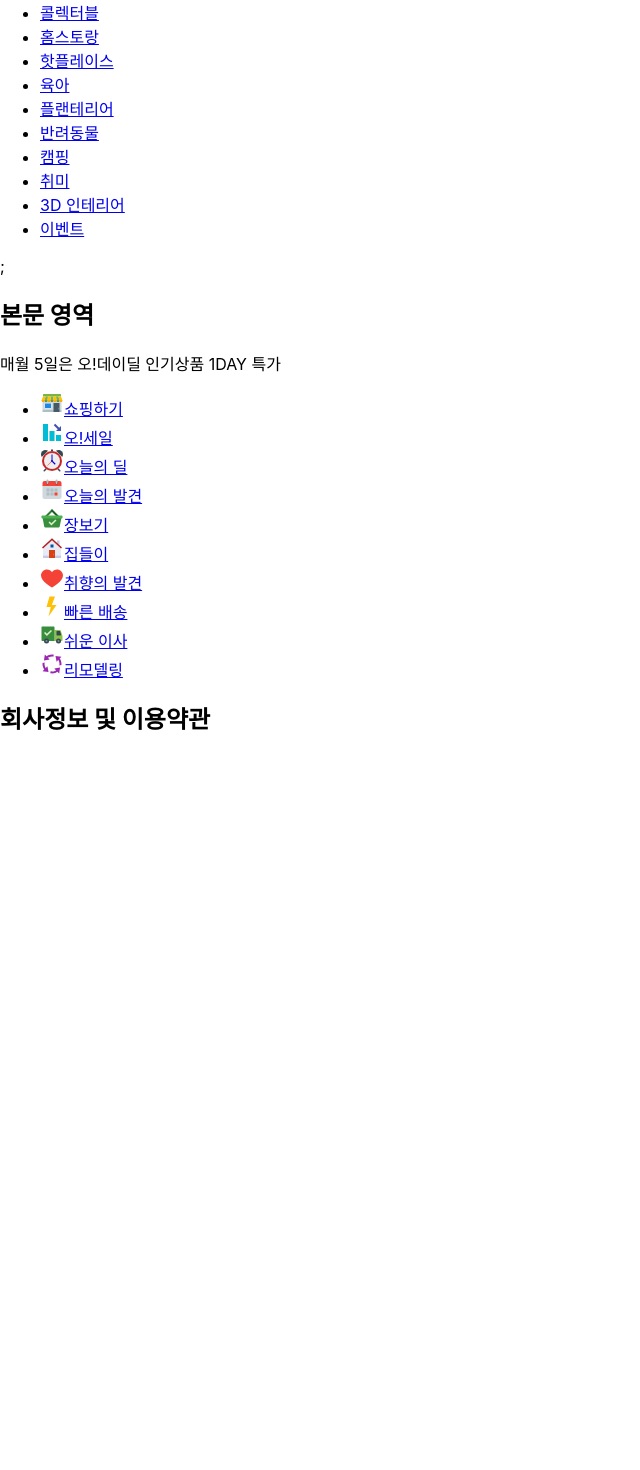
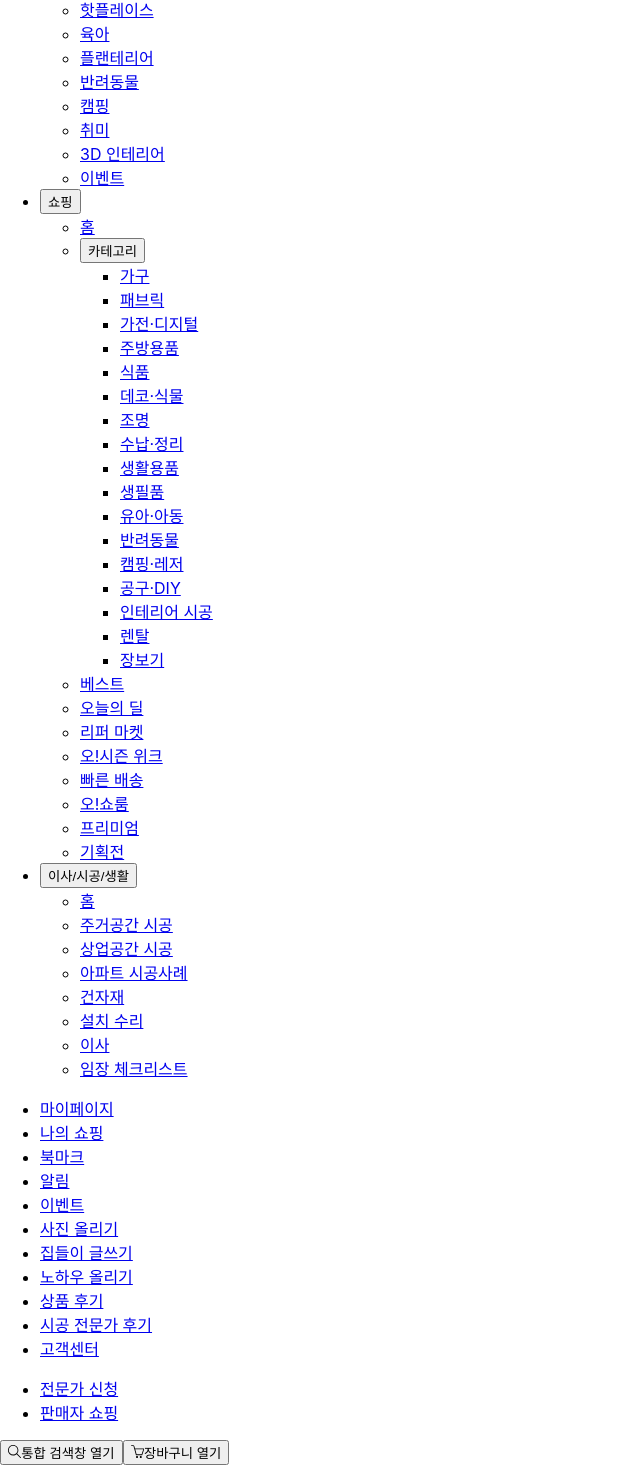
Before and after one commit to github-denver/frontend.react.market, a React (Create React App) app: page / in a window 1280 px wide. Shown: the part 414-1884 px from the top of the page, without its empty margins (0-640 px from the left). Before the commit the page ends 1169 px from the top, so only its background shows below. Built offline with nearby package versions, Linux system fonts and the light colour scheme.

Commit message:
no message

```diff
--- a/src/components/form/login/index.js
+++ b/src/components/form/login/index.js
@@ -1,5 +1,6 @@
 import React from "react";
 import { Link } from "react-router-dom";
+import HgroupComponent from "@/components/hgroup";
 
 const FormLoginComponent = ({
   formData,
@@ -8,6 +9,11 @@ const FormLoginComponent = ({
   onLoginSubmit,
 }) => {
   return (
+    <>
+      <HgroupComponent
+        attribute={{ level: 3, title: "로그인", invisible: true }}
+      />
+
       <form onSubmit={onLoginSubmit}>
         <fieldset>
           <legend className="invisible">로그인 영역</legend>
@@ -47,10 +53,30 @@ const FormLoginComponent = ({
           <button type="submit">
             <span>로그인</span>
           </button>
-
-        <Link to="/">홈으로</Link>
         </fieldset>
       </form>
+
+      <ul>
+        <li>
+          <Link to="/">비밀번호 재설정</Link>
+        </li>
+        <li>
+          <Link to="/member/register">회원가입</Link>
+        </li>
+      </ul>
+
+      <p>SNS 계정으로 간편하게 회원가입하세요.</p>
+      <ul>
+        <li>
+          <Link to="/">네이버 로그인</Link>
+        </li>
+        <li>
+          <Link to="/">카카오 로그인</Link>
+        </li>
+      </ul>
+
+      <Link to="/">로그인에 문제가 있으신가요?</Link>
+    </>
   );
 };
 
--- a/src/components/header/index.js
+++ b/src/components/header/index.js
@@ -1,15 +1,14 @@
 import React from "react";
 import styled from "styled-components";
 import { Link } from "react-router-dom";
-import { SlMenu, SlMagnifier } from "react-icons/sl";
-
-import HgroupComponent from "@/components/hgroup";
+import { SlMenu, SlMagnifier, SlBasket } from "react-icons/sl";
 import UtilityComponent from "@/components/utility";
 import NavigationComponent from "@/components/navigation";
 
 const StyledHeader = styled.header``;
 const StyledHamburger = styled.button``;
 const StyledSearch = styled.button``;
+const StyledBasket = styled.button``;
 
 const HeaderComponent = ({ attribute }) => {
   const { minimal, user, handleLogoutClick } = attribute;
@@ -22,21 +21,21 @@ const HeaderComponent = ({ attribute }) => {
 
           {minimal && (
             <>
-              <span>X</span>
+              {/* <span>X</span>
               <Link to={{ pathname: `https://naver.com` }} target="_blank">
                 덴버월드
-              </Link>
+              </Link> */}
             </>
           )}
         </h1>
 
         {minimal && (
           <>
-            <div>
+            {/* <div>
               <em>
                 이 사이트는 덴버월드 사이트의 아이디와 패스워드가 공유됩니다.
               </em>
-            </div>
+            </div> */}
           </>
         )}
 
@@ -46,14 +45,17 @@ const HeaderComponent = ({ attribute }) => {
               <SlMenu />
               <span>주메뉴 열기</span>
             </StyledHamburger>
-
-            <HgroupComponent attribute={{ title: "로그인 영역" }} />
             <UtilityComponent attribute={{ user, handleLogoutClick }} />
 
             <StyledSearch>
               <SlMagnifier />
               <span>통합 검색창 열기</span>
             </StyledSearch>
+
+            <StyledBasket>
+              <SlBasket />
+              <span>장바구니 열기</span>
+            </StyledBasket>
 
             <NavigationComponent />
           </>
--- a/src/components/thumbnail/index.js
+++ b/src/components/thumbnail/index.js
@@ -1,21 +1,36 @@
 import React from "react";
 import styled from "styled-components";
+import { Link } from "react-router-dom";
 
 const StyledThumbnail = styled.div``;
 
-const ThumbnailComponent = (props) => {
+const ThumbnailComponent = ({ attribute }) => {
+  const { rank, timer, sticker, bookmark, title } = attribute;
+
+  const thumbnailSticker = `${sticker}`;
+  const thumbnailDescription = `${title}`;
+
   return (
-    <StyledThumbnail>
-      <img src="/sample.jpg" alt="" />
+    <>
+      <StyledThumbnail>
+        <Link to="/">
+          <img src="/sample.jpg" alt="" />
 
-      <div>
-        <span>1</span>
-        <span>라벨</span>
-        <span>홍길동</span>
-        <button type="button">북마크</button>
-        <button type="button">좋아요</button>
-      </div>
-    </StyledThumbnail>
+          <span>{rank}순위</span>
+          <span>남은 시간 {timer}</span>
+          <span dangerouslySetInnerHTML={{ __html: thumbnailSticker }}></span>
+          <span>홍길동</span>
+
+          <p dangerouslySetInnerHTML={{ __html: thumbnailDescription }}></p>
+        </Link>
+
+        {bookmark && (
+          <button type="button">
+            <span>북마크</span>
+          </button>
+        )}
+      </StyledThumbnail>
+    </>
   );
 };
 
--- a/src/components/utility/index.js
+++ b/src/components/utility/index.js
@@ -1,6 +1,7 @@
 import React from "react";
 import styled from "styled-components";
 import { Link } from "react-router-dom";
+import NavigationComponent from "@/components/navigation";
 
 const StyledUtility = styled.div``;
 
@@ -10,6 +11,8 @@ const UtilityComponent = ({ attribute }) => {
   return (
     <>
       <StyledUtility>
+        <Link to="/">오늘의 집</Link>
+
         <ul>
           {user ? (
             <>
@@ -33,6 +36,186 @@ const UtilityComponent = ({ attribute }) => {
             </>
           )}
         </ul>
+
+        <ul>
+          <li>
+            <button type="button">
+              <span>커뮤니티</span>
+            </button>
+
+            <NavigationComponent />
+          </li>
+          <li>
+            <button type="button">
+              <span>쇼핑</span>
+            </button>
+
+            <ul>
+              <li>
+                <Link to="/">홈</Link>
+              </li>
+              <li>
+                <button type="button">
+                  <span>카테고리</span>
+                </button>
+                <ul>
+                  <li>
+                    <Link to="/">가구</Link>
+                  </li>
+                  <li>
+                    <Link to="/">패브릭</Link>
+                  </li>
+                  <li>
+                    <Link to="/">가전·디지털</Link>
+                  </li>
+                  <li>
+                    <Link to="/">주방용품</Link>
+                  </li>
+                  <li>
+                    <Link to="/">식품</Link>
+                  </li>
+                  <li>
+                    <Link to="/">데코·식물</Link>
+                  </li>
+                  <li>
+                    <Link to="/">조명</Link>
+                  </li>
+                  <li>
+                    <Link to="/">수납·정리</Link>
+                  </li>
+                  <li>
+                    <Link to="/">생활용품</Link>
+                  </li>
+                  <li>
+                    <Link to="/">생필품</Link>
+                  </li>
+                  <li>
+                    <Link to="/">유아·아동</Link>
+                  </li>
+                  <li>
+                    <Link to="/">반려동물</Link>
+                  </li>
+                  <li>
+                    <Link to="/">캠핑·레저</Link>
+                  </li>
+                  <li>
+                    <Link to="/">공구·DIY</Link>
+                  </li>
+                  <li>
+                    <Link to="/">인테리어 시공</Link>
+                  </li>
+                  <li>
+                    <Link to="/">렌탈</Link>
+                  </li>
+                  <li>
+                    <Link to="/">장보기</Link>
+                  </li>
+                </ul>
+              </li>
+              <li>
+                <Link to="/">베스트</Link>
+              </li>
+              <li>
+                <Link to="/">오늘의 딜</Link>
+              </li>
+              <li>
+                <Link to="/">리퍼 마켓</Link>
+              </li>
+              <li>
+                <Link to="/">오!시즌 위크</Link>
+              </li>
+              <li>
+                <Link to="/">빠른 배송</Link>
+              </li>
+              <li>
+                <Link to="/">오!쇼룸</Link>
+              </li>
+              <li>
+                <Link to="/">프리미엄</Link>
+              </li>
+              <li>
+                <Link to="/">기획전</Link>
+              </li>
+            </ul>
+          </li>
+          <li>
+            <button type="button">
+              <span>이사/시공/생활</span>
+            </button>
+
+            <ul>
+              <li>
+                <Link to="/">홈</Link>
+              </li>
+              <li>
+                <Link to="/">주거공간 시공</Link>
+              </li>
+              <li>
+                <Link to="/">상업공간 시공</Link>
+              </li>
+              <li>
+                <Link to="/">아파트 시공사례</Link>
+              </li>
+              <li>
+                <Link to="/">건자재</Link>
+              </li>
+              <li>
+                <Link to="/">설치 수리</Link>
+              </li>
+              <li>
+                <Link to="/">이사</Link>
+              </li>
+              <li>
+                <Link to="/">임장 체크리스트</Link>
+              </li>
+            </ul>
+          </li>
+        </ul>
+
+        <ul>
+          <li>
+            <Link to="/">마이페이지</Link>
+          </li>
+          <li>
+            <Link to="/">나의 쇼핑</Link>
+          </li>
+          <li>
+            <Link to="/">북마크</Link>
+          </li>
+          <li>
+            <Link to="/">알림</Link>
+          </li>
+          <li>
+            <Link to="/">이벤트</Link>
+          </li>
+          <li>
+            <Link to="/">사진 올리기</Link>
+          </li>
+          <li>
+            <Link to="/">집들이 글쓰기</Link>
+          </li>
+          <li>
+            <Link to="/">노하우 올리기</Link>
+          </li>
+          <li>
+            <Link to="/">상품 후기</Link>
+          </li>
+          <li>
+            <Link to="/">시공 전문가 후기</Link>
+          </li>
+          <li>
+            <Link to="/">고객센터</Link>
+          </li>
+        </ul>
+
+        <ul>
+          <li>
+            <Link to="/">전문가 신청</Link>
+          </li>
+          <li>
+            <Link to="/">판매자 쇼핑</Link>
+          </li>
+        </ul>
       </StyledUtility>
     </>
   );
--- a/src/containers/header/index.js
+++ b/src/containers/header/index.js
@@ -30,7 +30,7 @@ const HeaderContainer = (props) => {
 
   return (
     <>
-      <HeaderComponent attribute={{ minimal, user, handleLogoutClick }} />;
+      <HeaderComponent attribute={{ minimal, user, handleLogoutClick }} />
     </>
   );
 };
--- a/src/pages/login/index.js
+++ b/src/pages/login/index.js
@@ -1,14 +1,23 @@
 import React from "react";
+import HeaderContainer from "@/containers/header";
 import HgroupComponent from "@/components/hgroup";
 import LoginContainer from "@/containers/login";
 
 const LoginPage = () => {
   return (
     <>
+      <HeaderContainer attribute={{ minimal: true }} />
+
       <section>
         <HgroupComponent attribute={{ title: "본문 영역", invisible: true }} />
         <LoginContainer />
       </section>
+
+      <footer>
+        <small>
+          Copyright 2014. bucketplace, Co., Ltd. All rights reserved.
+        </small>
+      </footer>
     </>
   );
 };
--- a/src/pages/main/index.js
+++ b/src/pages/main/index.js
@@ -2,6 +2,8 @@ import React from "react";
 import HeaderContainer from "@/containers/header";
 import HgroupComponent from "@/components/hgroup";
 import QuickComponent from "@/components/quick";
+import ThumbnailComponent from "@/components/thumbnail";
+import FooterComponent from "@/components/footer";
 
 // import Swiper core and required modules
 import { Navigation, Pagination, A11y } from "swiper";
@@ -30,12 +32,37 @@ const MainPage = () => {
         </Swiper>
 
         <QuickComponent />
+
+        <HgroupComponent
+          attribute={{ title: "주간 20평대 집들이 best", invisible: false }}
+        />
+
+        <ul>
+          <li>
+            <ThumbnailComponent
+              attribute={{
+                rank: 1,
+                timer: "00:00:00",
+                bookmark: true,
+                sticker: "<em>오늘만 이 가격!!</em>",
+                title: "<em>따뜻한 26평!</em>홈스타일링 노하우만으로 완성",
+              }}
+            />
+          </li>
+          <li>
+            <ThumbnailComponent
+              attribute={{
+                rank: 1,
+                timer: "00:00:00",
+                bookmark: true,
+                sticker: "<em>오늘만 이 가격!!</em>",
+                title: "<em>따뜻한 26평!</em>홈스타일링 노하우만으로 완성",
+              }}
+            />
+          </li>
+        </ul>
       </section>
-      <footer>
-        <HgroupComponent
-          attribute={{ title: "회사정보 및 이용약관", invisible: true }}
-        />
-      </footer>
+      <FooterComponent />
     </>
   );
 };
--- a/src/pages/register/index.js
+++ b/src/pages/register/index.js
@@ -1,14 +1,22 @@
 import React from "react";
+import HeaderContainer from "@/containers/header";
 import HgroupComponent from "@/components/hgroup";
 import RegisterContainer from "@/containers/register";
 
 const RegisterPage = () => {
   return (
     <>
+      <HeaderContainer attribute={{ minimal: true }} />
       <section>
         <HgroupComponent attribute={{ title: "본문 영역", invisible: true }} />
         <RegisterContainer />
       </section>
+
+      <footer>
+        <small>
+          Copyright 2014. bucketplace, Co., Ltd. All rights reserved.
+        </small>
+      </footer>
     </>
   );
 };
```
Lines whose indentation alone changed are shown as unchanged.
